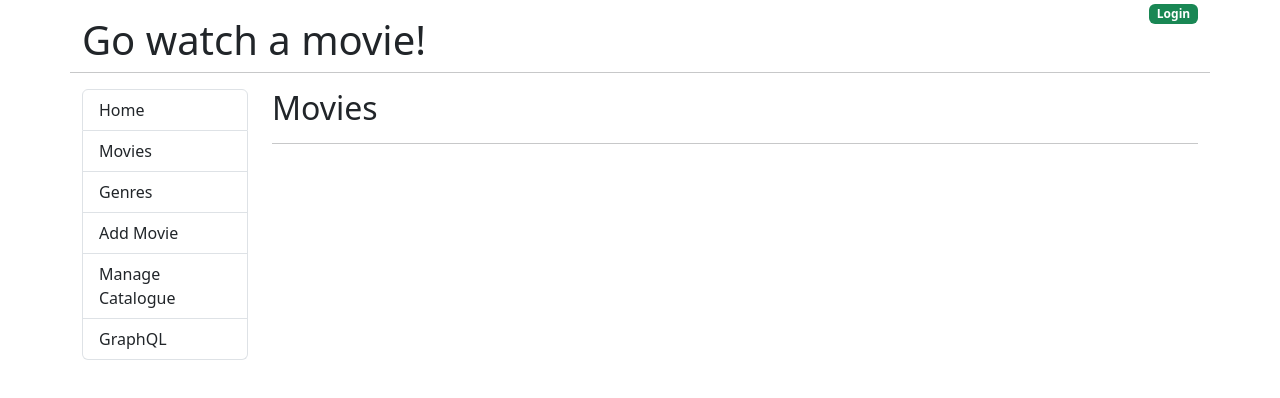
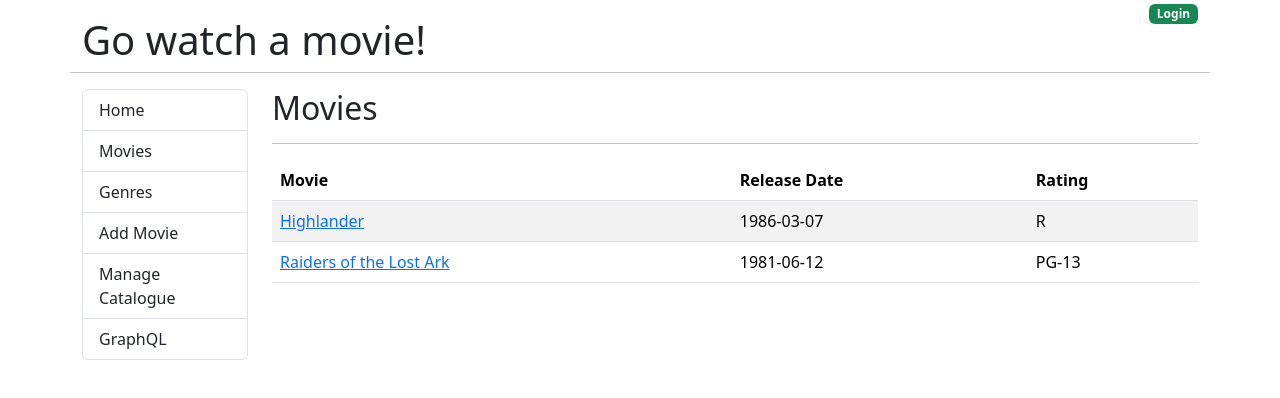
Before and after one commit to kurthakim/go-movies-front-end, a React (Create React App) app: page /movies in a window 1280 px wide. Shown: the top 398 px of the page. Built offline with nearby package versions, Linux system fonts and the light colour scheme.

Commit message:
Displaying an individual movie

```diff
--- a/src/components/Movie.js
+++ b/src/components/Movie.js
@@ -1,9 +1,28 @@
+import { useEffect, useState } from "react";
+import { useParams } from "react-router-dom";
 
 const Movie = () => {
+  const [ movie, setMovie ] = useState({})
+  let { id } = useParams();
+
+  useEffect(() => {
+    let myMovie = {
+      id: 1,
+      title: "Highlander",
+      release_date: "1986-03-07",
+      runtime: 116,
+      mpaa_rating: "R",
+      description: "Some long description",
+    }
+    setMovie(myMovie);
+  }, [ id ])
+
   return (
     <div>
-      <h2>Movie</h2>
+      <h2>Movie: {movie.title}</h2>
+      <small><em>{movie.release_date}, {movie.runtime} minutes, Rated {movie.mpaa_rating}</em></small>
       <hr />
+      <p>{movie.description}</p>
     </div>
   )
 }
--- a/src/components/Movies.js
+++ b/src/components/Movies.js
@@ -1,9 +1,59 @@
+import { useEffect } from "react";
+import { useState } from "react";
+import { Link } from "react-router-dom";
 
 const Movies = () => {
+  const [ movies, setMovies ] = useState([]);
+
+  useEffect(() => {
+    let moviesList = [
+      {
+        id: 1,
+        title: "Highlander",
+        release_date: "1986-03-07",
+        runtime: 116,
+        mpaa_rating: "R",
+        description: "Some long description",
+      },
+      {
+        id: 2,
+        title: "Raiders of the Lost Ark",
+        release_date: "1981-06-12",
+        runtime: 115,
+        mpaa_rating: "PG-13",
+        description: "Some long description",
+      },
+    ];
+
+    setMovies(moviesList)
+  }, [])
+
   return (
     <div>
       <h2>Movies</h2>
       <hr />
+      <table className="table table-striped table-hover">
+        <thead>
+          <tr>
+            <th>Movie</th>
+            <th>Release Date</th>
+            <th>Rating</th>
+          </tr>
+        </thead>
+        <tbody>
+          {movies.map(m => (
+            <tr key={m.id}>
+              <td>
+                <Link to={'/movies/${m.id}'}>
+                  {m.title}
+                </Link>
+              </td>
+              <td>{m.release_date}</td>
+              <td>{m.mpaa_rating}</td>
+            </tr>
+          ))}
+        </tbody>
+      </table>
     </div>
   )
 }
--- a/src/index.js
+++ b/src/index.js
@@ -10,6 +10,7 @@
 import ManageCatalogue from './components/ManageCatalogue';
 import GraphQL from './components/GraphQL';
 import Login from './components/Login';
+import Movie from './components/Movie';
 
 
 const router = createBrowserRouter([
@@ -22,6 +23,10 @@
       {
         path: "/movies",
         element: <Movies />,
+      },
+      {
+        path: "/movies/:id",
+        element: <Movie />,
       },
       {
         path: "/genres",
```
